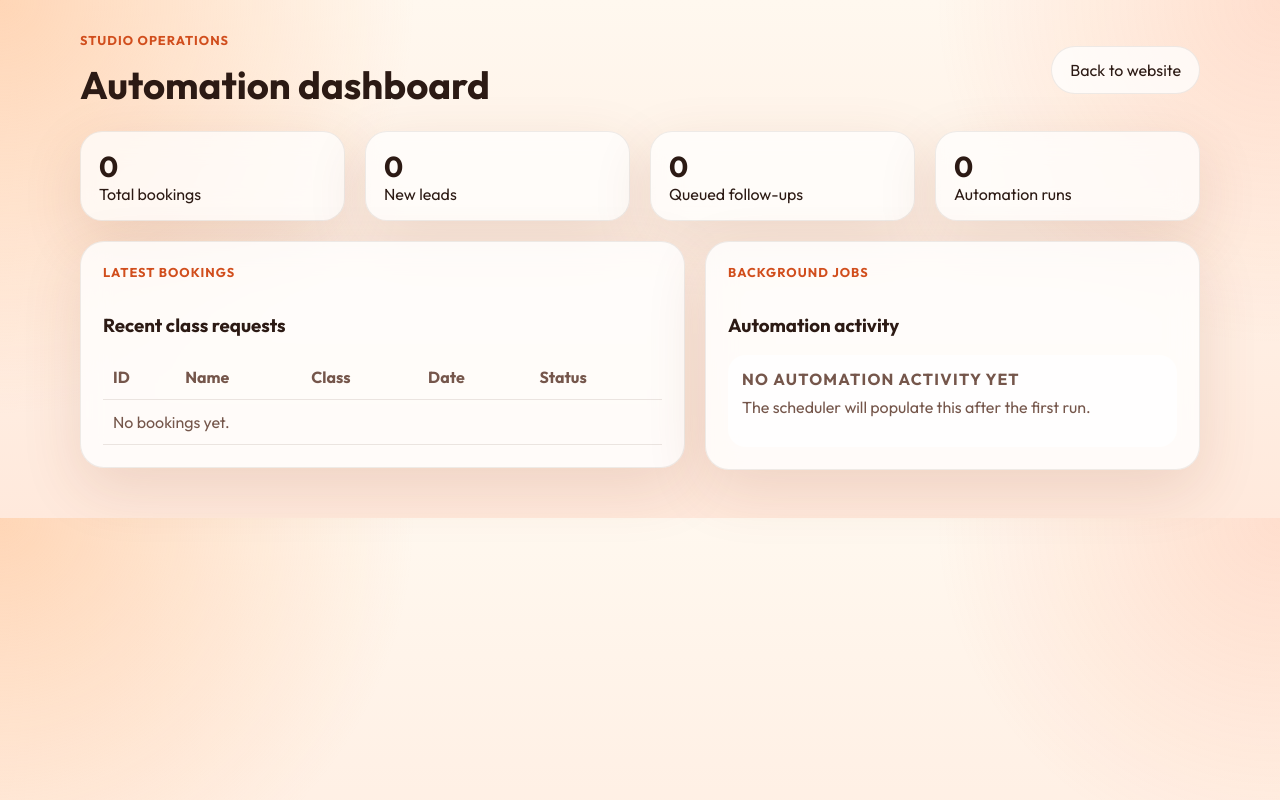
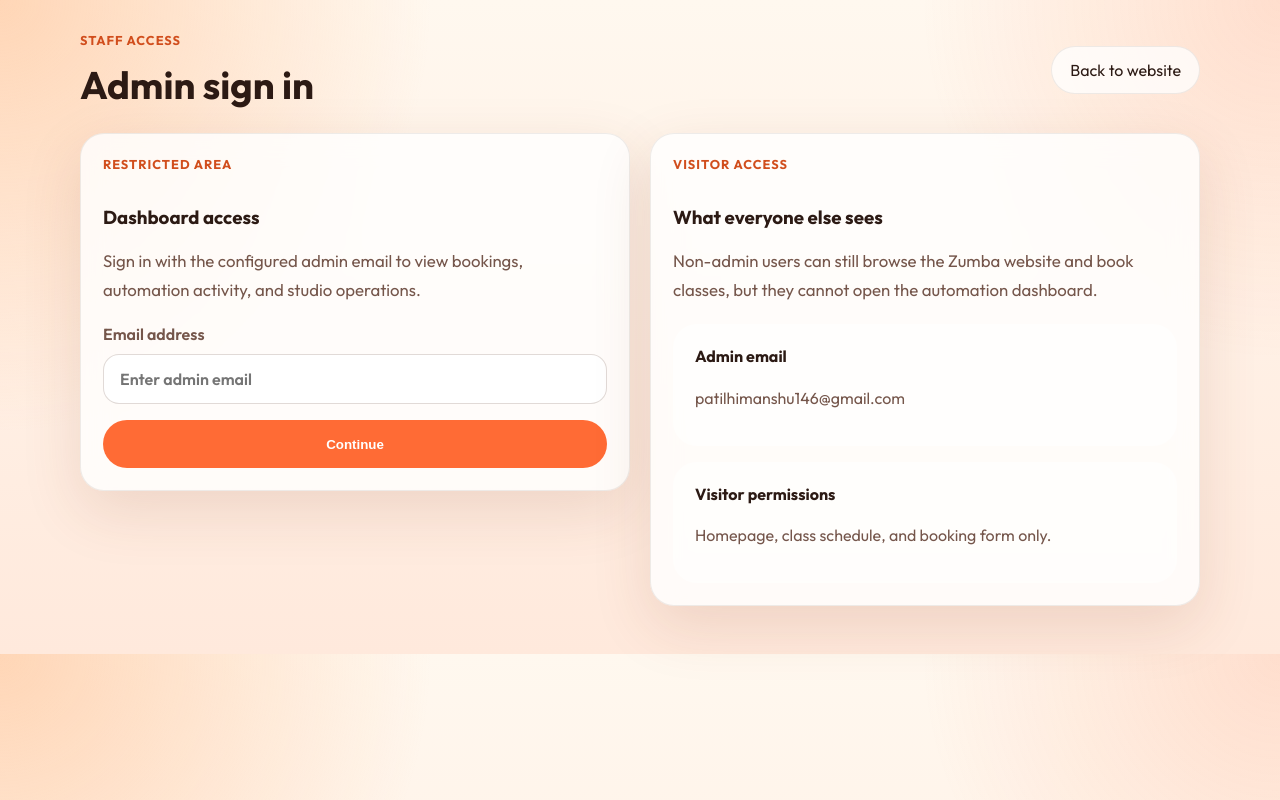
Before and after one commit to patilhimanshu146-tech/zumba, a Flask app: page /admin in a window 1280 px wide. Run offline with Flask 3, Linux system fonts and the light colour scheme; data that the repository does not hold is empty.

Commit message:
Add email-gated admin access

```diff
--- a/app.py
+++ b/app.py
@@ -5,7 +5,16 @@ from datetime import datetime, timedelta
 from pathlib import Path
 
 from apscheduler.schedulers.background import BackgroundScheduler
-from flask import Flask, flash, g, redirect, render_template, request, url_for
+from flask import (
+    Flask,
+    flash,
+    g,
+    redirect,
+    render_template,
+    request,
+    session,
+    url_for,
+)
 
 
 BASE_DIR = Path(__file__).resolve().parent
@@ -43,6 +52,9 @@ def create_app() -> Flask:
     app.config["STUDIO_NAME"] = os.getenv("STUDIO_NAME", "Pulse & Rhythm Zumba")
     app.config["CONTACT_EMAIL"] = os.getenv("CONTACT_EMAIL", "hello@pulseandrhythm.com")
     app.config["CONTACT_PHONE"] = os.getenv("CONTACT_PHONE", "+91 98765 43210")
+    app.config["ADMIN_EMAIL"] = os.getenv(
+        "ADMIN_EMAIL", "patilhimanshu146@gmail.com"
+    )
     app.config["SCHEDULER_INTERVAL_SECONDS"] = int(
         os.getenv("SCHEDULER_INTERVAL_SECONDS", "120")
     )
@@ -180,6 +192,9 @@ def register_scheduler(app: Flask) -> None:
 
 
 def register_routes(app: Flask) -> None:
+    def admin_session_active() -> bool:
+        return session.get("admin_email") == app.config["ADMIN_EMAIL"]
+
     @app.route("/")
     def home():
         db = app.get_db()
@@ -189,6 +204,7 @@ def register_routes(app: Flask) -> None:
             classes=CLASS_SCHEDULE,
             booking_count=booking_count,
             studio_name=app.config["STUDIO_NAME"],
+            admin_logged_in=admin_session_active(),
         )
 
     @app.route("/healthz")
@@ -228,8 +244,31 @@ def register_routes(app: Flask) -> None:
         )
         return redirect(url_for("home"))
 
-    @app.route("/admin")
+    @app.route("/admin", methods=["GET", "POST"])
+    def admin_login():
+        if request.method == "POST":
+            email = request.form.get("email", "").strip().lower()
+            if email == app.config["ADMIN_EMAIL"].lower():
+                session["admin_email"] = email
+                flash("Admin access granted.", "success")
+                return redirect(url_for("admin_dashboard"))
+
+            session.pop("admin_email", None)
+            flash("This email has visitor access only.", "error")
+
+        return render_template(
+            "admin_login.html",
+            studio_name=app.config["STUDIO_NAME"],
+            admin_email=app.config["ADMIN_EMAIL"],
+            admin_logged_in=admin_session_active(),
+        )
+
+    @app.route("/admin/dashboard")
     def admin_dashboard():
+        if not admin_session_active():
+            flash("Please sign in with the admin email to open the dashboard.", "error")
+            return redirect(url_for("admin_login"))
+
         db = app.get_db()
         bookings = db.execute(
             """
@@ -267,6 +306,12 @@ def register_routes(app: Flask) -> None:
             studio_name=app.config["STUDIO_NAME"],
         )
 
+    @app.route("/admin/logout", methods=["POST"])
+    def admin_logout():
+        session.pop("admin_email", None)
+        flash("Admin session closed.", "success")
+        return redirect(url_for("admin_login"))
+
 
 app = create_app()
 
--- a/static/styles.css
+++ b/static/styles.css
@@ -62,7 +62,8 @@ a {
 .section-heading,
 .dashboard-header,
 .stats-grid,
-.dashboard-grid {
+.dashboard-grid,
+.access-grid {
   display: grid;
   gap: 20px;
 }
@@ -134,10 +135,15 @@ h2 {
 .hero-actions,
 .hero-stats,
 .class-grid,
-.feature-grid {
+.feature-grid,
+.inline-actions {
   display: flex;
   gap: 16px;
   flex-wrap: wrap;
+}
+
+.inline-actions form {
+  margin: 0;
 }
 
 .primary-btn,
@@ -249,6 +255,10 @@ textarea {
   grid-template-columns: repeat(3, minmax(0, 1fr));
 }
 
+.single-column {
+  grid-template-columns: 1fr;
+}
+
 .feature-grid article {
   background: rgba(255, 255, 255, 0.54);
 }
@@ -264,6 +274,19 @@ textarea {
   gap: 16px;
   padding: 24px;
   border-radius: 28px;
+}
+
+.compact-form {
+  grid-template-columns: 1fr;
+  padding: 0;
+  background: transparent;
+  border: 0;
+  box-shadow: none;
+  backdrop-filter: none;
+}
+
+.compact {
+  max-width: 48ch;
 }
 
 label {
@@ -327,6 +350,12 @@ textarea {
   align-items: start;
 }
 
+.access-grid {
+  grid-template-columns: repeat(2, minmax(0, 1fr));
+  align-items: start;
+  margin-top: 24px;
+}
+
 .table-wrap {
   overflow-x: auto;
 }
--- a/templates/admin.html
+++ b/templates/admin.html
@@ -19,7 +19,12 @@
           <p class="eyebrow">Studio operations</p>
           <h1>Automation dashboard</h1>
         </div>
-        <a class="secondary-btn" href="{{ url_for('home') }}">Back to website</a>
+        <div class="inline-actions">
+          <a class="secondary-btn" href="{{ url_for('home') }}">Back to website</a>
+          <form method="post" action="{{ url_for('admin_logout') }}">
+            <button class="pill-link" type="submit">Log out</button>
+          </form>
+        </div>
       </header>
 
       <section class="stats-grid">
--- /dev/null
+++ b/templates/admin_login.html
@@ -0,0 +1,85 @@
+<!doctype html>
+<html lang="en">
+  <head>
+    <meta charset="UTF-8" />
+    <meta name="viewport" content="width=device-width, initial-scale=1.0" />
+    <title>{{ studio_name }} | Staff Access</title>
+    <link rel="preconnect" href="https://fonts.googleapis.com" />
+    <link rel="preconnect" href="https://fonts.gstatic.com" crossorigin />
+    <link
+      href="https://fonts.googleapis.com/css2?family=Outfit:wght@300;400;500;600;700;800&display=swap"
+      rel="stylesheet"
+    />
+    <link rel="stylesheet" href="{{ url_for('static', filename='styles.css') }}" />
+  </head>
+  <body>
+    <div class="page-shell admin-shell">
+      <header class="dashboard-header">
+        <div>
+          <p class="eyebrow">Staff access</p>
+          <h1>Admin sign in</h1>
+        </div>
+        <a class="secondary-btn" href="{{ url_for('home') }}">Back to website</a>
+      </header>
+
+      {% with messages = get_flashed_messages(with_categories=true) %}
+        {% if messages %}
+          <div class="flash-stack">
+            {% for category, message in messages %}
+              <div class="flash {{ category }}">{{ message }}</div>
+            {% endfor %}
+          </div>
+        {% endif %}
+      {% endwith %}
+
+      <section class="access-grid">
+        <div class="panel">
+          <div class="section-heading">
+            <p class="eyebrow">Restricted area</p>
+            <h3>Dashboard access</h3>
+          </div>
+          <p class="lead compact">
+            Sign in with the configured admin email to view bookings, automation
+            activity, and studio operations.
+          </p>
+          <form class="booking-form compact-form" method="post" action="{{ url_for('admin_login') }}">
+            <label class="full-span">
+              Email address
+              <input type="email" name="email" placeholder="Enter admin email" required />
+            </label>
+            <button class="primary-btn full-span" type="submit">Continue</button>
+          </form>
+          {% if admin_logged_in %}
+            <div class="inline-actions">
+              <a class="pill-link" href="{{ url_for('admin_dashboard') }}">Open dashboard</a>
+              <form method="post" action="{{ url_for('admin_logout') }}">
+                <button class="secondary-btn" type="submit">Log out</button>
+              </form>
+            </div>
+          {% endif %}
+        </div>
+
+        <div class="panel">
+          <div class="section-heading">
+            <p class="eyebrow">Visitor access</p>
+            <h3>What everyone else sees</h3>
+          </div>
+          <p class="lead compact">
+            Non-admin users can still browse the Zumba website and book classes,
+            but they cannot open the automation dashboard.
+          </p>
+          <div class="feature-grid single-column">
+            <article>
+              <h4>Admin email</h4>
+              <p>{{ admin_email }}</p>
+            </article>
+            <article>
+              <h4>Visitor permissions</h4>
+              <p>Homepage, class schedule, and booking form only.</p>
+            </article>
+          </div>
+        </div>
+      </section>
+    </div>
+  </body>
+</html>
--- a/templates/index.html
+++ b/templates/index.html
@@ -17,10 +17,11 @@
       <header class="hero">
         <nav class="topbar">
           <div>
-            <p class="eyebrow">Cloud-ready Python app</p>
             <h1>{{ studio_name }}</h1>
           </div>
-          <a class="pill-link" href="{{ url_for('admin_dashboard') }}">Automation Dashboard</a>
+          <a class="pill-link" href="{{ url_for('admin_login') }}">
+            {% if admin_logged_in %}Open Dashboard{% else %}Staff Login{% endif %}
+          </a>
         </nav>
         <div class="hero-grid">
           <section class="hero-copy">
```
